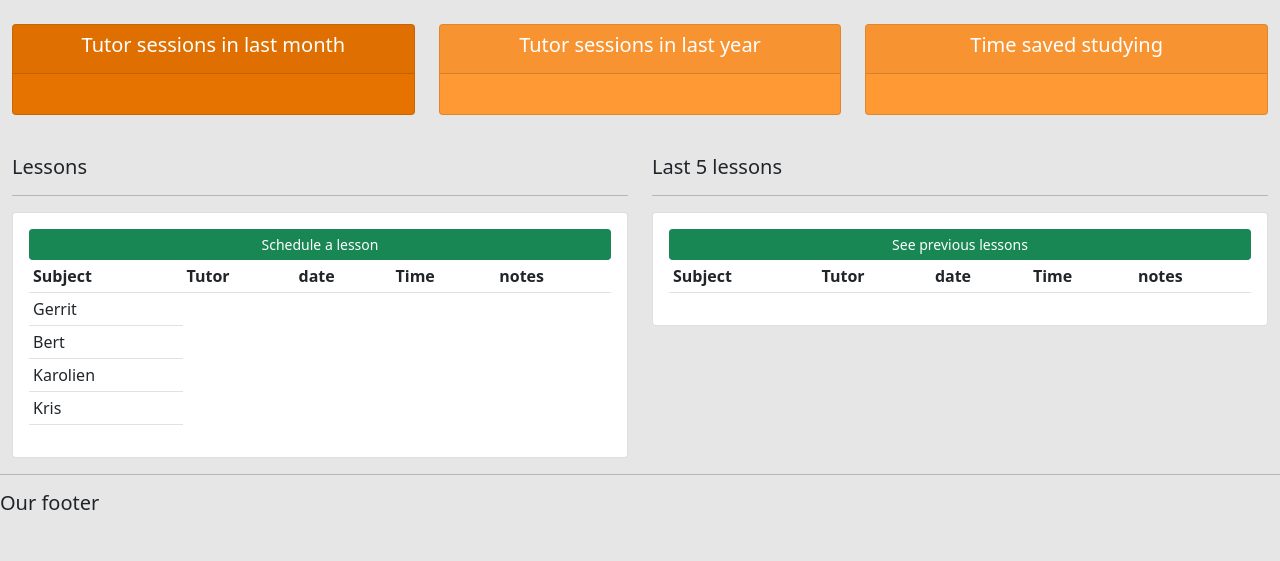
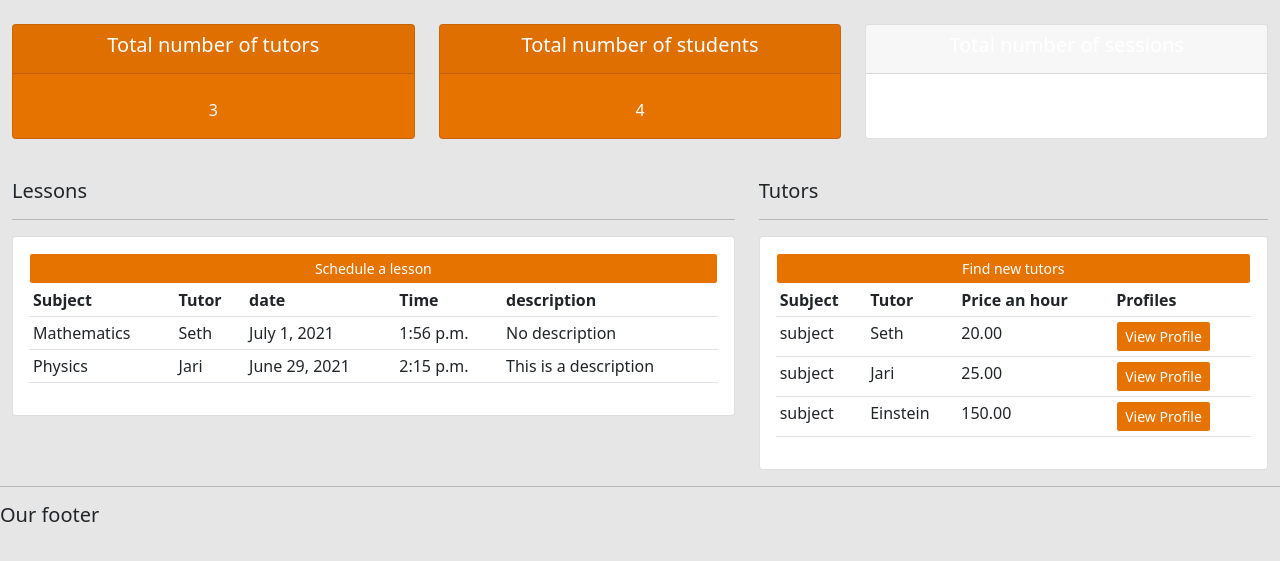
Before and after one commit to SethCardoen/tutorplaform123, a Django app: page / in a window 1280 px wide. Shown: the part 111-672 px from the top of the page. Run offline with Django 3.2, Linux system fonts and the light colour scheme; data comes from the database, SQL or seed files in the repository; both versions use the stored data as it was after the commit; lists and menus that the app fills with data are empty; some libraries are stand-ins or nearby versions.

Commit message:
dashboard upgrade

```diff
--- a/static/CSS/main.css
+++ b/static/CSS/main.css
@@ -12,9 +12,9 @@
 }
 
 #number-of-sessions-in-last-year{
-    background-color: #ff9933
+    background-color: #e67300
 }
 
 #time-saved-studying{
-    background-color: #ff9933
+    background-color: #ffffff
 }
--- a/stutor/models.py
+++ b/stutor/models.py
@@ -1,5 +1,7 @@
 from django.db import models
 from phonenumber_field.modelfields import PhoneNumberField
+from datetime import datetime
+from djmoney.models.fields import MoneyField
 
 class subject(models.Model):
     subject = models.CharField(max_length=300)
@@ -36,6 +38,8 @@
     date_created = models.DateTimeField(auto_now_add=True, null=True, blank=True)
     education_level = models.ForeignKey(education_level, on_delete=models.SET_NULL, null=True)
     subject = models.ManyToManyField(subject)
+    price_an_hour = MoneyField(decimal_places=2, default=0, default_currency='EUR', max_digits=11, null=True)
+
 
     def __str__(self):
         return self.name
@@ -47,8 +51,12 @@
         return self.current_status
 
 class session(models.Model):
-    date = models.DateTimeField(null=True)
+    date = models.DateField(default=datetime.now)
+    time = models.TimeField(auto_now=False, auto_now_add=False)
+    student = models.ForeignKey(student, null=True, on_delete=models.SET_NULL)
+    subject = models.ForeignKey(subject, on_delete=models.SET_NULL, null=True)
     tutor = models.ForeignKey(tutor, null=True, on_delete=models.SET_NULL)
-    student = models.ForeignKey(student, null=True, on_delete=models.SET_NULL)
     notes = models.FileField(null=True, blank=True)
+    description = models.TextField(null=True, blank=True, default="No description")
+    price_an_hour = MoneyField(decimal_places=2, default=0, default_currency='EUR', max_digits=11, null=True)
     current_status = models.ForeignKey(status, on_delete=models.SET_NULL, null=True)
--- a/stutor/templates/stutor/dashboard.html
+++ b/stutor/templates/stutor/dashboard.html
@@ -4,27 +4,38 @@
 
 {% include 'stutor/status.html' %}
 
+<style>
+  .btn-primary {
+    color: #ffffff;
+    background-color: #e67300;
+    border-color: #ffffff;
+</style>
+
 <br>
 
 <div class="row">
-  <div class="col-md-6">
+  <div class="col-md-7">
     <h5>Lessons</h5>
     <hr>
     <div class="card card-body">
 
-      <a class="btn btn-success btn-sm btn block" href="">Schedule a lesson</a>
+      <a class="btn btn-primary btn-sm btn block" href="">Schedule a lesson</a>
       <table class="table table-sm">
         <tr>
           <th>Subject</th>
           <th>Tutor</th>
           <th>date</th>
           <th>Time</th>
-          <th>notes</th>
+          <th>description</th>
         </tr>
 
-         {% for i in stu %}
+         {% for i in ses %}
           <tr>
-            <td>{{i.name}}</td>
+            <td>{{i.subject}}</td>
+            <td>{{i.tutor}}</td>
+            <td>{{i.date}}</td>
+            <td>{{i.time}}</td>
+            <td>{{i.description}}</td>
           </tr>
         {% endfor %}
 
@@ -33,19 +44,27 @@
     </div>
   </div>
 
-  <div class="col-md-6">
-    <h5>Last 5 lessons</h5>
+  <div class="col-md-5">
+    <h5>Tutors</h5>
     <hr>
     <div class="card card-body">
-      <a class="btn btn-success  btn-sm btn-block" href="">See previous lessons</a>
+      <a class="btn btn-primary  btn-sm btn-block" href="">Find new tutors</a>
       <table class="table table-sm">
         <tr>
           <th>Subject</th>
           <th>Tutor</th>
-          <th>date</th>
-          <th>Time</th>
-          <th>notes</th>
+          <th>Price an hour</th>
+          <th>Profiles</th>
         </tr>
+
+        {% for i in tut %}
+          <tr>
+            <td>subject</td>
+            <td>{{i.name}}</td>
+            <td>{{i.price_an_hour}}</td>
+            <td> <a class="btn btn-primary  btn-sm btn-block" href="">View Profile</a> </td>
+          </tr>
+        {% endfor %}
 
       </table>
     </div>
--- a/stutor/templates/stutor/status.html
+++ b/stutor/templates/stutor/status.html
@@ -5,10 +5,11 @@
     <div class="col-md">
       <div class="card text-center text-white mb-3" id="number-of-sessions-in-last-month">
         <div class="card-header">
-          <h5 class="card-title">Tutor sessions in last month</h5>
+          <h5 class="card-title">Total number of tutors</h5>
         </div>
         <div class="card-body">
           <h3 class="card-title"></h3>
+          {{total_tutors}}
         </div>
       </div>
     </div>
@@ -17,10 +18,11 @@
     <div class="col-md">
       <div class="card text-center text-white mb-3" id="number-of-sessions-in-last-year">
         <div class="card-header">
-          <h5 class="card-title">Tutor sessions in last year</h5>
+          <h5 class="card-title">Total number of students</h5>
         </div>
         <div class="card-body">
           <h3 class="card-title"></h3>
+          {{total_students}}
         </div>
       </div>
     </div>
@@ -29,10 +31,11 @@
     <div class="col-md">
       <div class="card text-center text-white mb-3" id="time-saved-studying">
         <div class="card-header">
-          <h5 class="card-title">Time saved studying</h5>
+          <h5 class="card-title">Total number of sessions</h5>
         </div>
         <div class="card-body">
           <h3 class="card-title"></h3>
+            {{total_sessions}}
         </div>
       </div>
     </div>
--- a/stutor/views.py
+++ b/stutor/views.py
@@ -3,12 +3,17 @@
 from .models import *
 
 def home(request):
+    ses = session.objects.all()
+    tut = tutor.objects.all()
     stu = student.objects.all()
-  #  tut = tutor.objects.all()
 
-  #  all = {'stu': stu, 'tut': tut}
+    total_tutors = tut.count()
+    total_students = stu.count()
+    total_sessions =  ses.count()
+    # all math: total_math = session.filter('mathematics).count()
 
-    return render(request, 'stutor/dashboard.html', {'stu': stu})
+    return render(request, 'stutor/dashboard.html', {'ses': ses, 'tut': tut, 'stu': stu, 'total_tutors': total_tutors, 'total_students': total_students, 'total_sessions': total_sessions})
+    return render(request, 'stutor/status.html', {'ses': ses, 'tut': tut, 'stu': stu, 'total_tutors': total_tutors, 'total_students': total_students,'total_sessions': total_sessions})
 
 def student_page(request):
     stu = student.objects.all()
```
Also changed, not shown: db.sqlite3.
